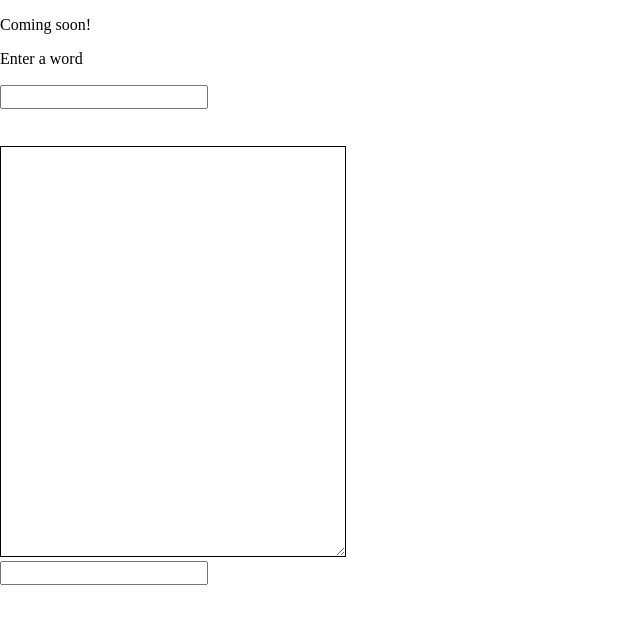
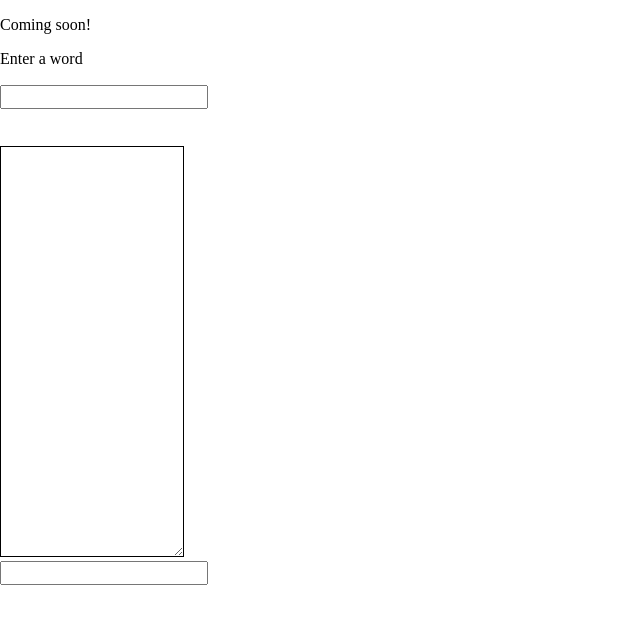
Before and after one commit to mebartsch/mebartsch.github.io, a Jekyll site: the page projects/Dollar-Word/index.html, which Jekyll copies as it is, in a window 1280 px wide. Shown: the top 624 px of the page, without its empty margins (0-640 px from the left). Built offline with Jekyll 4.4.1, drawn with Linux system fonts in a browser that asks for light colours; nearby versions of some CDN libraries; library files that are not in the unit come from our copies.

Commit message:
Update index.html

```diff
--- a/projects/Dollar-Word/index.html
+++ b/projects/Dollar-Word/index.html
@@ -64,7 +64,7 @@
 	<br>
 	<br>
 	<form id="form1">
-		<textarea name="Text1" cols="40" rows="22" ></textarea>
+		<textarea name="Text1" cols="20" rows="22" ></textarea>
     	</form>
 	<form id="sum">
 		<input type="text" name="sum1" />
```
